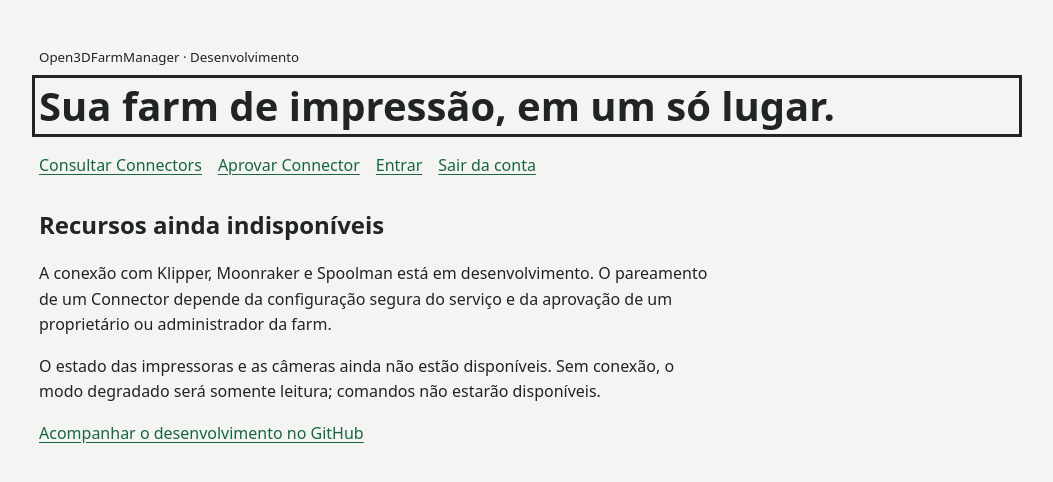
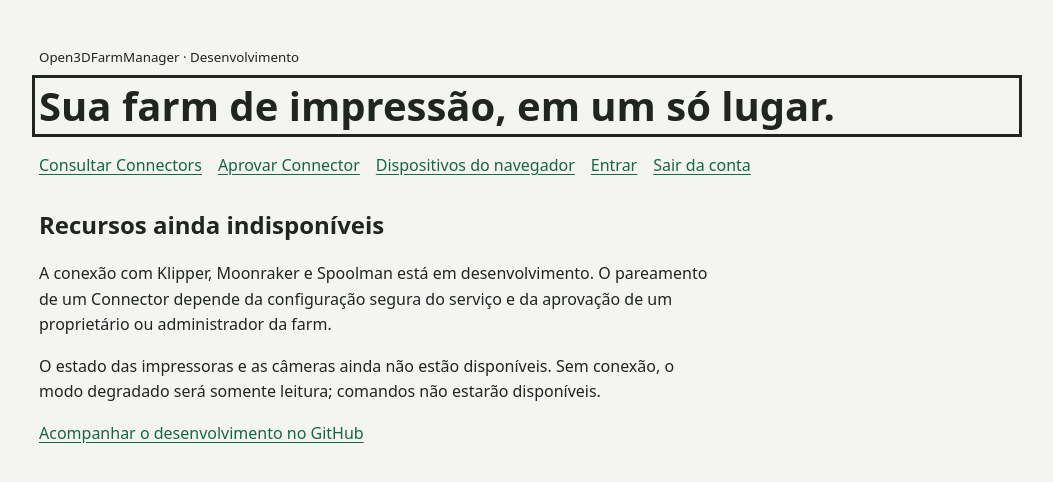
Before and after one commit to bloodf/Open3DFarmManager, a Nuxt app in the folder apps/farm/: page / in a window 1280 px wide. Shown: the top 482 px of the page, without its empty margins (113-1166 px from the left). Built offline with nearby package versions, Linux system fonts and the light colour scheme.

Commit message:
feat(ui): add opt-in browser device entry point

```diff
--- a/apps/farm/app/pages/index.vue
+++ b/apps/farm/app/pages/index.vue
@@ -11,6 +11,7 @@ onMounted(() => heading.value?.focus())
     <nav aria-label="Conta">
       <NuxtLink to="/connectors">Consultar Connectors</NuxtLink>
       <NuxtLink to="/parear">Aprovar Connector</NuxtLink>
+      <NuxtLink to="/dispositivos">Dispositivos do navegador</NuxtLink>
       <NuxtLink to="/entrar">Entrar</NuxtLink>
       <NuxtLink to="/sair">Sair da conta</NuxtLink>
     </nav>
--- a/apps/farm/nuxt.config.ts
+++ b/apps/farm/nuxt.config.ts
@@ -6,6 +6,7 @@ export default defineNuxtConfig({
   runtimeConfig: {
     auth: { enabled: false, origin: '', sessionSecret: '', databaseUrl: '' },
     connectorInventory: { enabled: false, databaseUrl: '' },
+    browserDevices: { enabled: false, databaseUrl: '' },
     connectorPairing: {
       enabled: false,
       origin: '',
```
Also changed, not shown: 1 other file (tests, documents, lock files or other folders).
